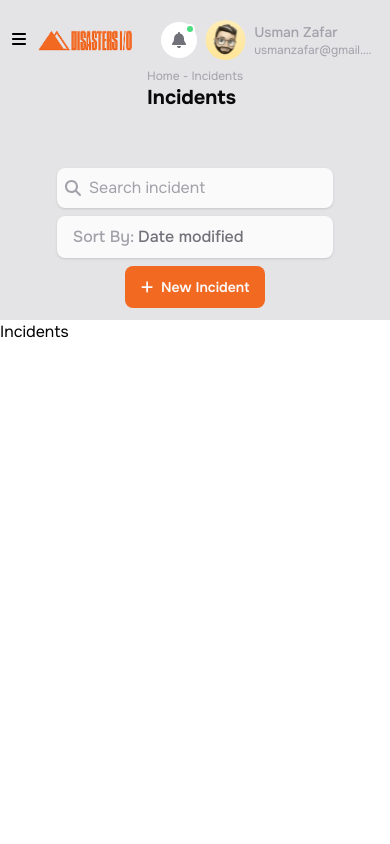
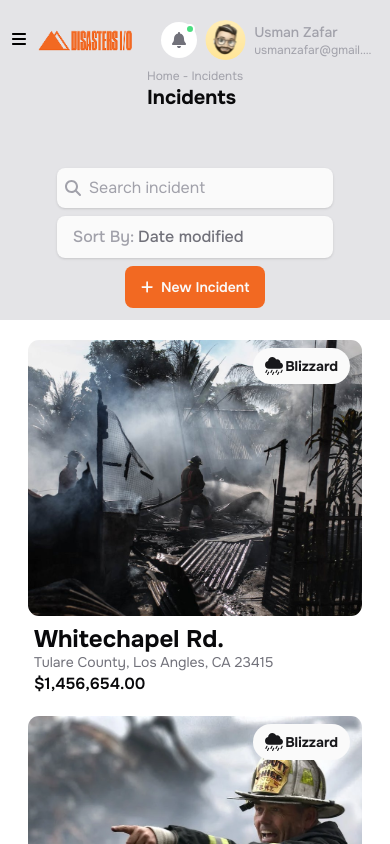
Before and after one commit to Xen-Xie/React-Assignment2, a React (Vite) app: page /incidents in a window 390 px wide. Shown: the top 844 px of the page. Built offline with nearby package versions, Linux system fonts and the light colour scheme.

Commit message:
Cards are now totally reusable component,Incident page designed

```diff
--- a/src/App.css
+++ b/src/App.css
@@ -10,3 +10,7 @@
     --color-foreground: #FAFAFA;
     --font-onest: "Onest", sans-serif;
 }
+/*Design for the Card*/
+.CardBoard {
+    @apply mx-2 sm:mx-10 md:mx-5 my-2 lg:mx-30 mt-5 cursor-pointer;
+}
--- a/src/Components/CommonComponents/Cards.jsx
+++ b/src/Components/CommonComponents/Cards.jsx
@@ -1,18 +1,11 @@
-import React, { useState } from 'react';
+import React from 'react'
 import { CardItems } from '../../lib/reuse/CardItems';
-import ChatBox from './ChatBox';
-import { FontAwesomeIcon } from '@fortawesome/react-fontawesome';
-import { faTimes } from '@fortawesome/free-solid-svg-icons';
 
 function Cards() {
-  const [showChat, setShowChat] = useState(false); // Toggle state
-
   return (
-    <>
-      <div className='mx-3 sm:mx-10 md:mx-5 my-2 lg:mx-30 mt-5 cursor-pointer'>
     <div className='grid grid-cols-1 md:grid-cols-4 gap-5 mx-5 my-5'>
               {CardItems.map(({ image, insideImage, title, subtitle, price, insideText }, i) => (
-            <div key={i} className='hover:scale-105 transition-all duration-150'>
+                <div key={i} className='hover:scale-105 transition-all duration-150 space-y-2'>
                   <div className='relative w-full max-w-md'>
                     <img src={image} alt={title} className='w-full h-auto' />
                     <div className='absolute top-2 xl:top-5 right-3 xl:right-6 bg-foreground w-fit px-3 xl:px-5 py-4.5 xl:py-6.5 rounded-full flex items-center justify-center h-5 gap-0.5'>
@@ -28,29 +21,7 @@ function Cards() {
                 </div>
               ))}
             </div>
-      </div>
-
-      {/* Floating Chat Toggle Button */}
-    <button
-        onClick={() => setShowChat(!showChat)}
-        className={`fixed bottom-8 right-8 w-13 h-13 rounded-full shadow-lg flex items-center justify-center text-xl font-bold z-50 cursor-pointer
-        ${showChat ? 'bg-foreground' : 'bg-primary'} hover:${showChat ? 'bg-foreground/85' : 'bg-primary/85'} text-white`}
-        >
-        {showChat ? (
-            <FontAwesomeIcon icon={faTimes} className="text-black text-lg" />
-        ) : (
-        'C'
-        )}
-    </button>
-
-      {/* Chat Box */}
-      {showChat && (
-        <div className="fixed bottom-25 right-8 z-40 ml-2 sm:ml-0">
-          <ChatBox />
-        </div>
-      )}
-    </>
-  );
+  )
 }
 
-export default Cards;
+export default Cards
--- /dev/null
+++ b/src/Components/CommonComponents/DashboardCards.jsx
@@ -0,0 +1,39 @@
+import React, { useState } from 'react';
+import ChatBox from './ChatBox';
+import { FontAwesomeIcon } from '@fortawesome/react-fontawesome';
+import { faTimes } from '@fortawesome/free-solid-svg-icons';
+import Cards from './Cards';
+
+function DashboardCards() {
+  const [showChat, setShowChat] = useState(false); // Toggle state
+
+  return (
+    <>
+      <div className='CardBoard'>
+        <Cards />
+      </div>
+
+      {/* Floating Chat Toggle Button */}
+    <button
+        onClick={() => setShowChat(!showChat)}
+        className={`fixed bottom-8 right-8 w-13 h-13 rounded-full shadow-lg flex items-center justify-center text-xl font-bold z-50 cursor-pointer
+        ${showChat ? 'bg-foreground' : 'bg-primary'} hover:${showChat ? 'bg-foreground/85' : 'bg-primary/85'} text-white`}
+        >
+        {showChat ? (
+            <FontAwesomeIcon icon={faTimes} className="text-black text-lg" />
+        ) : (
+        'C'
+        )}
+    </button>
+
+      {/* Chat Box */}
+      {showChat && (
+        <div className="fixed bottom-25 right-8 z-40 ml-2 sm:ml-0">
+          <ChatBox />
+        </div>
+      )}
+    </>
+  );
+}
+
+export default DashboardCards;
--- a/src/Components/Pages/DashboardPage.jsx
+++ b/src/Components/Pages/DashboardPage.jsx
@@ -1,10 +1,10 @@
 import React from 'react'
-import Cards from '../CommonComponents/Cards'
+import DashboardCards from '../CommonComponents/DashboardCards'
 
 function DashboardPage() {
   return (
     <div className='bg-[#FFFFFF] h-screen '>
-      <Cards />
+      <DashboardCards />
     </div>
   )
 }
--- a/src/Components/Pages/IncidentsPage.jsx
+++ b/src/Components/Pages/IncidentsPage.jsx
@@ -1,8 +1,11 @@
 import React from 'react'
+import Cards from '../CommonComponents/Cards'
 
 function Incidents() {
   return (
-    <div>Incidents</div>
+    <div className='CardBoard'>
+      <Cards />
+    </div>
   )
 }
 
```
Lines whose indentation alone changed are shown as unchanged.
